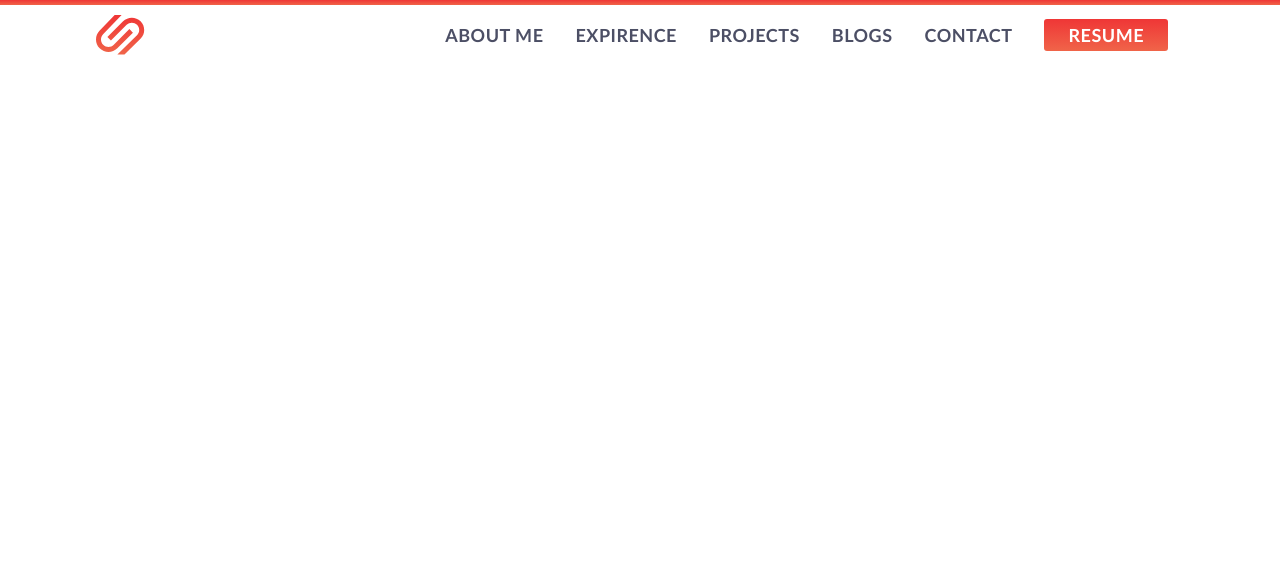
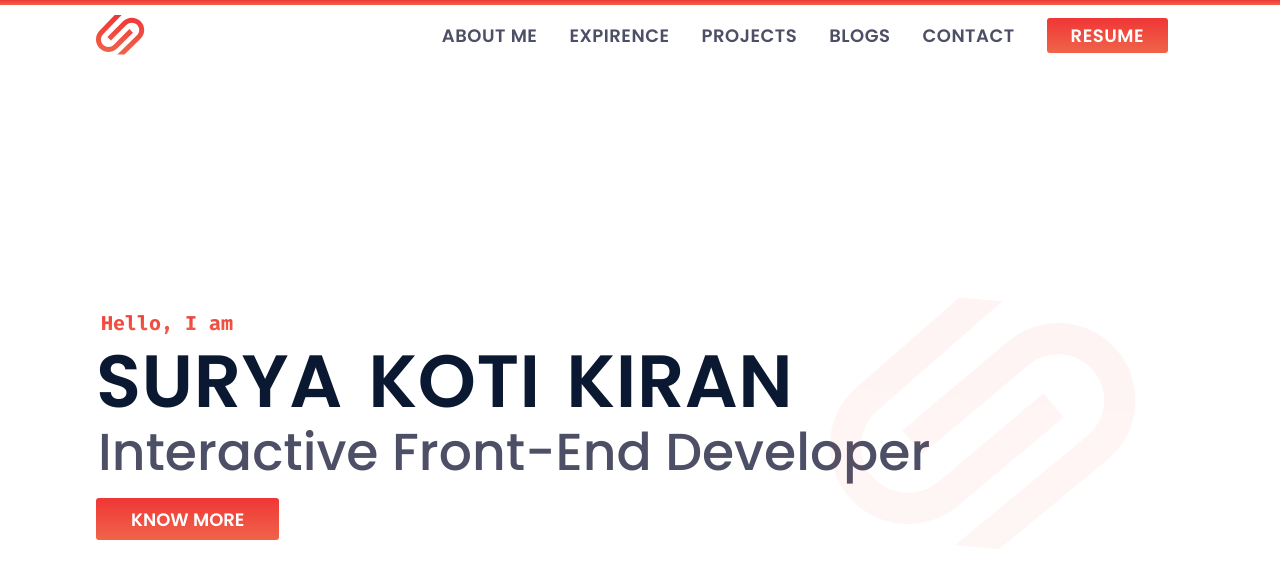
Before and after one commit to SuGo17/Portfolio, a React (Create React App) app: page / in a window 1280 px wide. Shown: the top 578 px of the page. Built offline with nearby package versions, Linux system fonts and the light colour scheme.

Commit message:
Hero Section

```diff
--- a/src/App.css
+++ b/src/App.css
@@ -1,3 +1,4 @@
+@import url("https://fonts.googleapis.com/css2?family=Fira+Code:wght@300;400;500;600;700&family=Poppins:wght@100;200;300;400;500;600;700;800;900&display=swap");
 * {
   margin: 0;
   padding: 0;
@@ -5,6 +6,15 @@
 }
 html {
   font-size: 62.5%;
-  font-family: "Gill Sans", "Gill Sans MT", Calibri, "Trebuchet MS", sans-serif;
+  font-family: "Poppins", sans-serif;
   overflow-x: hidden;
 }
+
+/*======= Common Styles =======*/
+.cta {
+  padding: 0.5rem 2.4rem;
+  border-radius: 3px;
+  font-weight: 600;
+  background: linear-gradient(to bottom, #ef3636, #f06449);
+  color: #fff;
+}
--- a/src/App.js
+++ b/src/App.js
@@ -1,11 +1,9 @@
 import "./App.css";
 import HeroSection from "./Components/Js/HeroSection";
-import TopBar from "./Components/Js/TopBar";
 
 function App() {
   return (
     <>
-      <TopBar />
       <HeroSection />
     </>
   );
--- a/src/Components/Css/heroSection.css
+++ b/src/Components/Css/heroSection.css
@@ -0,0 +1,126 @@
+header .hero {
+  min-height: 90vh;
+  display: flex;
+  flex-direction: column;
+  justify-content: center;
+  position: relative;
+}
+.greet {
+  font-family: "Fira Code", monospace;
+  font-size: 2rem;
+  font-weight: 700;
+  background: linear-gradient(to bottom, #ef3636, #f06449);
+  background-clip: text;
+  color: transparent;
+  margin-bottom: -1rem;
+  margin-left: 5px;
+}
+.name {
+  font-size: 7.4rem;
+  font-weight: 600;
+  word-spacing: 0.75rem;
+  letter-spacing: 0.5px;
+  color: #0a1931;
+}
+.subtitle {
+  font-size: 5.2rem;
+  margin-top: -2.4rem;
+  margin-left: 2px;
+  font-weight: 500;
+  color: #4c4f65;
+}
+.hero-cta {
+  width: max-content;
+  font-size: 1.8rem;
+  text-decoration: none;
+  padding: 0.75rem 3.5rem;
+  margin-top: 0.75rem;
+}
+.back-logo {
+  height: 250px;
+  opacity: 0.05;
+  position: absolute;
+  left: 65%;
+  transform: rotate(5deg);
+}
+
+@media only screen and (max-width: 1024px) and (max-height: 1368px) {
+  .name {
+    font-size: 7.2rem;
+  }
+  .subtitle {
+    font-size: 5.2rem;
+  }
+  .back-logo {
+    opacity: 0.025;
+  }
+  .back-logo {
+    height: 250px;
+  }
+}
+
+@media only screen and (max-width: 1024px) and (max-height: 1200px) {
+  .name {
+    font-size: 5.2rem;
+  }
+  .subtitle {
+    font-size: 3.6rem;
+    margin-top: -2rem;
+  }
+  .back-logo {
+    height: 150px;
+  }
+}
+@media only screen and (max-width: 768px) {
+  .hero {
+    align-items: center;
+  }
+  .greet {
+    margin-bottom: 0;
+  }
+  .name {
+    font-size: 4.4rem;
+    text-align: center;
+  }
+  .subtitle {
+    font-size: 3rem;
+    margin-top: -1rem;
+    margin-bottom: 0.5rem;
+    text-align: center;
+  }
+  .hero-cta {
+    padding: 0.5rem 2.5rem;
+  }
+  .back-logo {
+    display: none;
+  }
+}
+@media only screen and (max-width: 480px) {
+  .name {
+    font-size: 3rem;
+    word-spacing: 0.5rem;
+  }
+  .subtitle {
+    font-size: 1.8rem;
+    margin-top: 0;
+  }
+}
+@media only screen and (max-width: 320px) {
+  .name {
+    font-size: 2.4rem;
+    word-spacing: 0.25rem;
+  }
+  .subtitle {
+    font-size: 1.4rem;
+  }
+}
+@media only screen and (max-width: 280px) {
+  .greet {
+    font-size: 1.4rem;
+  }
+
+  .hero-cta {
+    font-size: 1.4rem;
+    margin-top: 0.5rem;
+  }
+}
--- a/src/Components/Css/navbar.css
+++ b/src/Components/Css/navbar.css
@@ -20,22 +20,30 @@
   text-decoration: none;
   color: #4c4f65;
   transition: 0.5s all;
+  position: relative;
+}
+.nav-bar .nav-links .nav-link::before {
+  content: "";
+  position: absolute;
+  top: 100%;
+  left: 0;
+  height: 3px;
+  width: 100%;
+  transition: background 0.4s;
+}
+.nav-bar .nav-links .nav-link:hover::before {
+  background: linear-gradient(to bottom, #ef3636, #f06449);
 }
 .nav-bar .nav-links .nav-link:hover {
   color: #0a1931;
 }
-.nav-bar .nav-links .nav-cta {
+.nav-bar .nav-links .cta {
   color: #fff;
 }
-.nav-bar .nav-links .nav-cta:hover {
-  color: #fff;
+.nav-bar .nav-links .cta:hover::before {
+  background: transparent;
 }
-.cta {
-  padding: 0.5rem 2.4rem;
-  border-radius: 3px;
-  background: linear-gradient(to bottom, #ef3636, #f06449);
-  color: #fff;
-}
+
 .nav-bar ion-icon {
   font-size: 3rem;
   display: none;
@@ -51,7 +59,7 @@
     padding: 1rem 6.4rem;
   }
 }
-@media only screen and (max-width: 875px) {
+@media only screen and (max-width: 935px) {
   .nav-bar {
     padding: 1rem 4.8rem;
   }
@@ -62,6 +70,7 @@
     position: fixed;
     top: 0;
     left: 100%;
+    z-index: 100;
     width: 100%;
     height: 100%;
     background: #282a36;
@@ -75,6 +84,7 @@
   }
   .nav-bar ion-icon {
     display: block;
+    z-index: 101;
   }
   .open .nav-links {
     left: 0%;
--- /dev/null
+++ b/src/Components/Css/sectionContainer.css
@@ -0,0 +1,36 @@
+:root {
+  --section-padding: 9.6rem;
+}
+.section-container {
+  width: 100%;
+  max-width: calc(110rem + 2 * var(--section-padding));
+  padding: var(--section-padding);
+  margin: 0 auto;
+  min-height: 100vh;
+}
+
+@media only screen and (max-width: 1200px) {
+  :root {
+    --section-padding: 8rem;
+  }
+}
+@media only screen and (max-width: 1024px) {
+  :root {
+    --section-padding: 6.4rem;
+  }
+}
+@media only screen and (max-width: 768px) {
+  :root {
+    --section-padding: 4.8rem;
+  }
+}
+@media only screen and (max-width: 480px) {
+  :root {
+    --section-padding: 3.2rem;
+  }
+}
+@media only screen and (max-width: 280px) {
+  :root {
+    --section-padding: 2.4rem;
+  }
+}
--- a/src/Components/Js/HeroSection.js
+++ b/src/Components/Js/HeroSection.js
@@ -1,11 +1,22 @@
 import React from "react";
 import "../Css/heroSection.css";
 import NavBar from "./NavBar";
+import TopBar from "./TopBar";
+import SectionContainer from "./SectionContainer.js";
 
 function HeroSection() {
   return (
     <header id="hero-section">
+      <TopBar />
       <NavBar />
+      <SectionContainer classNameVar="hero">
+        <p className="greet">Hello, I am</p>
+        <h1 className="name">SURYA KOTI KIRAN</h1>
+        <h2 className="subtitle">Interactive Front-End Developer</h2>
+        {/* prettier-ignore */}
+        <a href="/" className="hero-cta cta">KNOW MORE</a>
+        <img src="./images/Logo.svg" alt="LoGo" className="back-logo" />
+      </SectionContainer>
     </header>
   );
 }
--- a/src/Components/Js/NavBar.js
+++ b/src/Components/Js/NavBar.js
@@ -38,7 +38,7 @@ function NavBar() {
           <a href="/" className="nav-link">Contact</a>
         </li>
         <li>
-          <a href="/" className={`nav-link nav-cta cta`}>Resume</a>
+          <a href="/" className="nav-link nav-cta cta">Resume</a>
         </li>
       </ul>
       <ion-icon
--- /dev/null
+++ b/src/Components/Js/SectionContainer.js
@@ -0,0 +1,12 @@
+import React from "react";
+import "../Css/sectionContainer.css";
+
+function SectionContainer(props) {
+  return (
+    <section className={`section-container ${props.classNameVar}`}>
+      {props.children}
+    </section>
+  );
+}
+
+export default SectionContainer;
```
Also changed, not shown: 10 other files (tests, documents, lock files or other folders).
